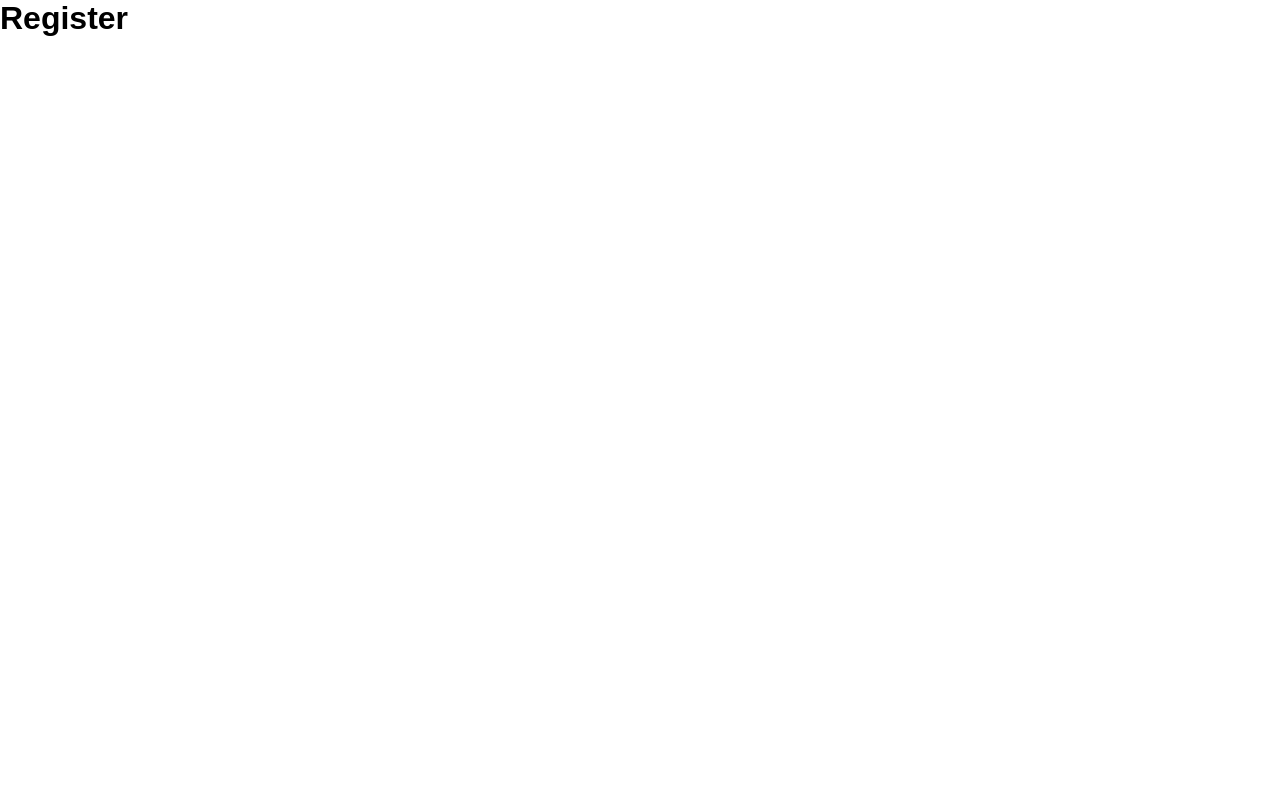
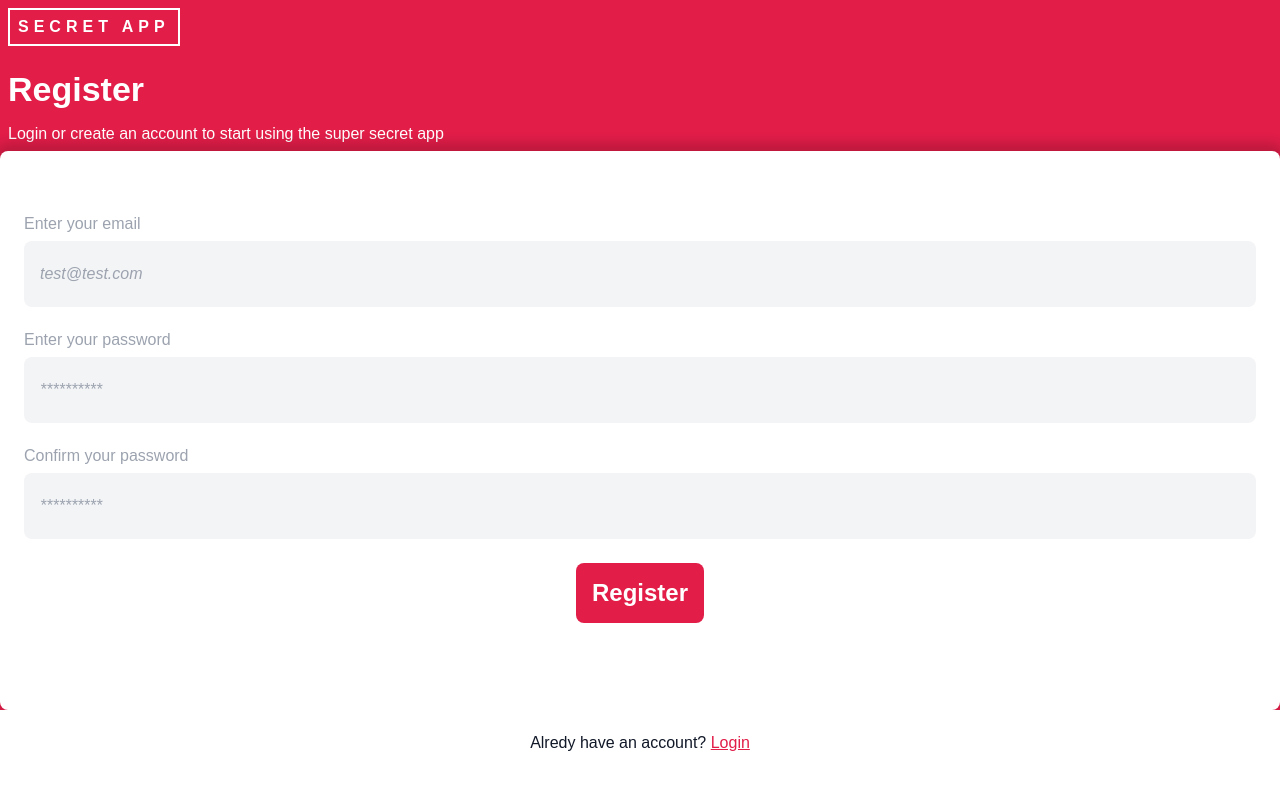
Before and after one commit to Wahyu-Ardyanto-Ramadhan/fullstack_login_vue, a Vue app: page /register in a window 1280 px wide. Shown: the top 790 px of the page. Built offline with nearby package versions, Linux system fonts and the light colour scheme.

Commit message:
fitur register

```diff
--- a/src/router/index.js
+++ b/src/router/index.js
@@ -26,6 +26,7 @@ const router = createRouter({
   routes
 })
 
+
 router.beforeEach(async (to, from, next) => {
   if (to.matched.some(record => record.meta.requiresAuth)){
     //Authentication check
--- a/src/views/Home.vue
+++ b/src/views/Home.vue
@@ -1,5 +1,16 @@
 <template>
     <main>
         <h1>Hello World!</h1>
+        <button type="">Logout</button>
     </main>
 </template>
+
+<style>
+main{
+    padding: 1.5rem;
+}
+
+h1 {
+    margin-bottom: 1rem;
+}
+</style>
--- a/src/views/Login.vue
+++ b/src/views/Login.vue
@@ -70,6 +70,7 @@ footer{
     background-color: #fff;
     width: 100%;
     color: var(--dark);
+    text-align: center;
     padding: 1.5rem;
     padding-bottom: 3rem;
 }
@@ -100,4 +101,45 @@ label {
     margin-bottom: 1.5rem;
 }
 
+label span {
+    display: block;
+    color: var(--gray);
+    font-size: 1rem;
+    font-weight: 500;
+    margin-bottom: 0.5rem;
+}
+
+input:not([type="submit"]){
+    display: block;
+    width: 100%;
+    border-radius: 0.5rem;
+    padding: 1.5rem 1rem;
+    font-size: 1rem;
+    font-weight: 500;
+    color: var(--dark);
+    background-color: var(--light);
+}
+
+input:not([type="submit"])::placeholder{
+    color: var(--gray);
+    font-style: italic;
+}
+
+input[type="submit"]{
+    display: block;
+    width: fit-content;
+    margin: 0 auto;
+    font-size: 1.5rem;
+    font-weight: 700;
+    color: #fff;
+    background-color: var(--primary);
+    padding: 1rem;
+    border-radius: 0.5rem;
+    cursor: pointer;
+    transition: 0.2s ease;
+}
+
+input[type="submit"]:hover{
+    background-color: var(--primary-dark);
+}
 </style>
--- a/src/views/Register.vue
+++ b/src/views/Register.vue
@@ -1,5 +1,157 @@
+<script setup>
+import { ref } from 'vue'
+
+const email = ref('')
+const password = ref('')
+const conf_password = ref('')
+
+</script>
+
 <template>
     <main>
-        <h1>Register</h1>
+
+        <header>
+            <h1 class="logo">SECRET APP</h1>
+
+            <h2>Register</h2>
+            <p>Login or create an account to start using the super secret app</p>
+        </header>
+
+        <form @submit.prevent="">
+
+            <label>
+                <span>Enter your email</span>
+                <input
+                    type="email"
+                    v-model="email"
+                    placeholder="test@test.com">
+            </label>
+
+            <label>
+                <span>Enter your password</span>
+                <input
+                    type="password"
+                    v-model="password"
+                    placeholder="**********">
+            </label>
+
+            <label>
+                <span>Confirm your password</span>
+                <input
+                    type="password"
+                    v-model="conf_password"
+                    placeholder="**********">
+            </label>
+
+            <input
+            type="submit"
+            value="Register"
+            >
+
+        </form>
+
+        <footer>
+            <p>
+                Alredy have an account?
+                    <router-link to="/login">
+                        Login
+                    </router-link>
+            </p>
+        </footer>
+
     </main>
 </template>
+
+<style scoped>
+
+main{
+    display: flex;
+    flex-direction: column;
+    align-items: flex-start;
+    justify-content: flex-start;
+    height: 100vh;
+    background-color: var(--primary);
+    color: #fff;
+}
+
+header{
+    padding: 0.5rem;
+}
+
+footer{
+    background-color: #fff;
+    width: 100%;
+    color: var(--dark);
+    text-align: center;
+    padding: 1.5rem;
+    padding-bottom: 3rem;
+}
+
+h2 {
+    font-size: 2.125rem;
+    margin-bottom: 1rem;
+}
+
+h2 ~  p {
+    font-weight: 500;
+    font-size: 1rem;
+}
+
+form {
+    flex: 1 1 0%;
+    display: block;
+    border-radius: 0.5rem;
+    background-color: #fff;
+    box-shadow: 0px -4px 12px 4px rgba(0, 0, 0, 0.16);
+    color: var(--dark);
+    padding: 4rem 1.5rem;
+    width: 100%;
+}
+
+label {
+    display: block;
+    margin-bottom: 1.5rem;
+}
+
+label span {
+    display: block;
+    color: var(--gray);
+    font-size: 1rem;
+    font-weight: 500;
+    margin-bottom: 0.5rem;
+}
+
+input:not([type="submit"]){
+    display: block;
+    width: 100%;
+    border-radius: 0.5rem;
+    padding: 1.5rem 1rem;
+    font-size: 1rem;
+    font-weight: 500;
+    color: var(--dark);
+    background-color: var(--light);
+}
+
+input:not([type="submit"])::placeholder{
+    color: var(--gray);
+    font-style: italic;
+}
+
+input[type="submit"]{
+    display: block;
+    width: fit-content;
+    margin: 0 auto;
+    font-size: 1.5rem;
+    font-weight: 700;
+    color: #fff;
+    background-color: var(--primary);
+    padding: 1rem;
+    border-radius: 0.5rem;
+    cursor: pointer;
+    transition: 0.2s ease;
+}
+
+input[type="submit"]:hover{
+    background-color: var(--primary-dark);
+}
+</style>
```
